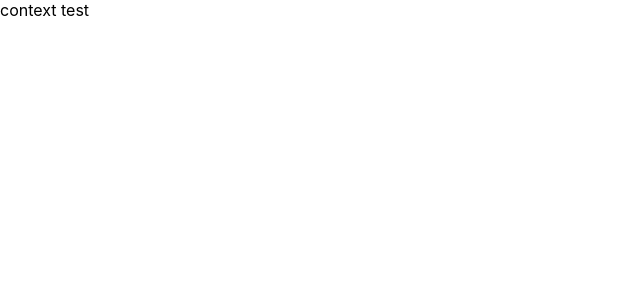
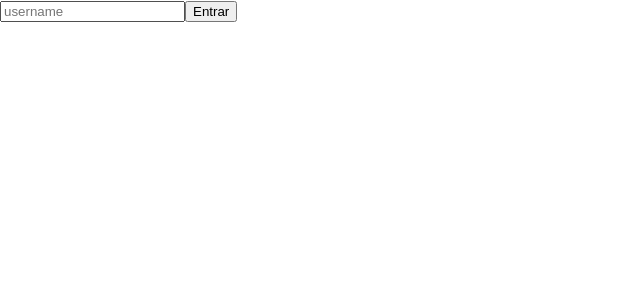
Before and after one commit to leo606/ebytr-challenge-trybe, a React (Create React App) app in the folder front-end/: page / in a window 1280 px wide. Shown: the top 300 px of the page, without its empty margins (0-640 px from the left). Built offline with nearby package versions, Linux system fonts and the light colour scheme.

Commit message:
login page

```diff
--- a/front-end/package.json
+++ b/front-end/package.json
@@ -6,6 +6,7 @@
     "@testing-library/jest-dom": "^5.14.1",
     "@testing-library/react": "^12.0.0",
     "@testing-library/user-event": "^13.2.1",
+    "axios": "^0.26.0",
     "prop-types": "^15.8.1",
     "react": "^17.0.2",
     "react-dom": "^17.0.2",
--- a/front-end/src/pages/Login.jsx
+++ b/front-end/src/pages/Login.jsx
@@ -1,10 +1,39 @@
-import React, { useContext } from 'react';
-import AppContext from '../context/AppContext';
+import React, { useState } from 'react';
+import axios from 'axios';
+
+const LOGIN_ENDPOINT = 'http://localhost:3001/login';
 
 function Login() {
-  const { state1 } = useContext(AppContext);
+  const [formData, setFormData] = useState({
+    user: '',
+  });
+
+  function handleChange({ target: { name, value } }) {
+    setFormData((prevState) => ({ ...prevState, [name]: value }));
+  }
+
+  function postLogin() {
+    try {
+      const res = axios.post(LOGIN_ENDPOINT, formData);
+      console.log(res.data);
+    } catch (e) {
+      console.log(e);
+    }
+  }
   return (
-    <div>{state1}</div>
+    <form onSubmit={postLogin}>
+      <label htmlFor="user-input">
+        <input
+          type="text"
+          name="user"
+          id="user-input"
+          placeholder="username"
+          value={formData.user}
+          onChange={handleChange}
+        />
+      </label>
+      <button type="submit">Entrar</button>
+    </form>
   );
 }
 
```
Also changed, not shown: 1 other file (tests, documents, lock files or other folders).
